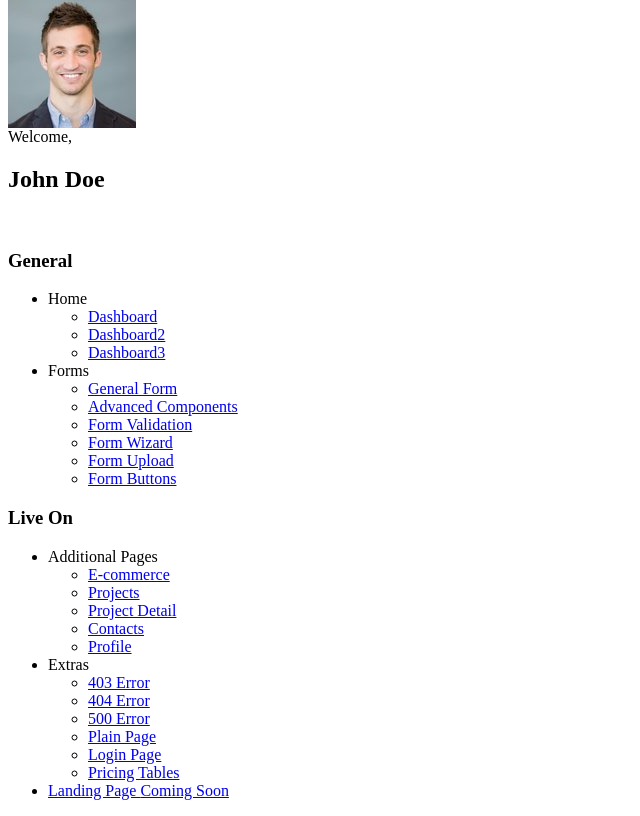
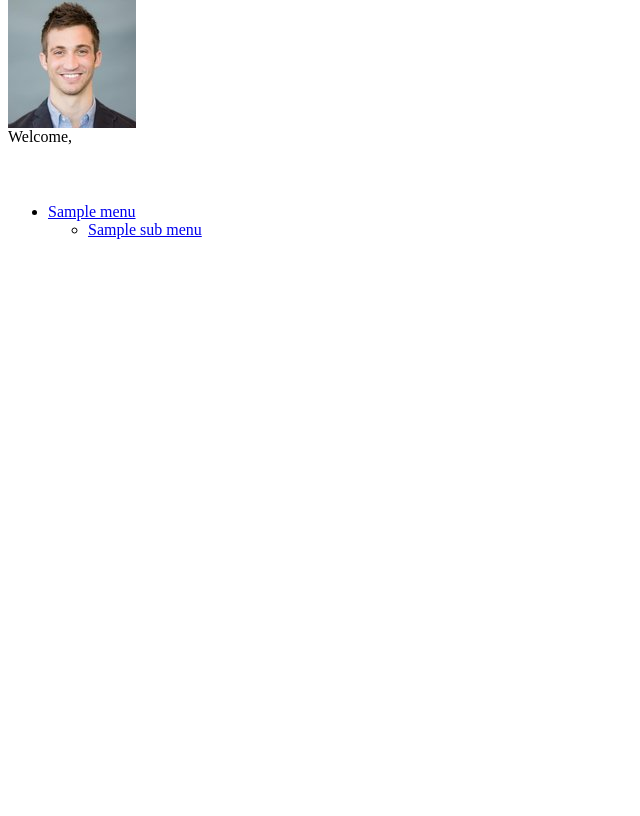
Before and after one commit to prasetyaningyudi/12mtr, a CodeIgniter app: the page made by application/views/section_sidebar.php in a window 1280 px wide. Shown: the part 26-842 px from the top of the page, without its empty margins (0-640 px from the left). After the commit the page ends 265 px from the top, so only its background shows below. Run offline with CodeIgniter, Linux system fonts and the light colour scheme; the template is opened without the code that fills it: most values are stand-ins (such as "Sample title", 1, 10 or a date in 2020).

Commit message:
Set menu sidebar dan session user

```diff
--- a/application/views/main_index.php
+++ b/application/views/main_index.php
@@ -65,7 +65,7 @@
 		</div>
 
 		<div class="modal" id="modal-delete" role="dialog">
-		<form id="form-delete">
+		<form id="form-delete" method="post">
 			<div class="modal-dialog modal-lg">
 			  <!-- Modal content-->
 			  <div class="modal-content">
--- a/application/views/section_sidebar.php
+++ b/application/views/section_sidebar.php
@@ -5,7 +5,7 @@
         <div class="col-md-3 left_col">
           <div class="left_col scroll-view">
             <div class="navbar nav_title" style="border: 0;">
-              <a href="index.html" class="site_title"><i class="fa fa-paw"></i> <span>Utakata</span></a>
+              <a href="<?php echo base_url(); ?>" class="site_title"><i class="fa fa-paw"></i> <span>Utakata</span></a>
             </div>
 
             <div class="clearfix"></div>
@@ -17,7 +17,7 @@
               </div>
               <div class="profile_info">
                 <span>Welcome,</span>
-                <h2>John Doe</h2>
+                <h2><?php echo $this->session->USERNAME; ?></h2>
               </div>
             </div>
             <!-- /menu profile quick info -->
@@ -27,28 +27,37 @@
             <!-- sidebar menu -->
             <div id="sidebar-menu" class="main_menu_side hidden-print main_menu">
               <div class="menu_section">
-                <h3>General</h3>
+                <h3><?php echo $this->session->ROLE_NAME; ?></h3>
                 <ul class="nav side-menu">
-                  <li><a><i class="fa fa-home"></i> Home <span class="fa fa-chevron-down"></span></a>
+				<?php foreach($menu as $value): ?>
+                  <li>
+				  <?php if($value->PERMALINK == '#' OR $value->PERMALINK == '' OR $value->PERMALINK == NULL): ?>
+					<a><i class="fa fa-<?php echo $value->MENU_ICON; ?>"></i> <?php echo $value->MENU_NAME; ?> <span class="fa fa-chevron-down"></span></a>
+				  <?php else: ?>
+				    <?php echo '<a href="'.$value->PERMALINK.'">'; ?>
+				    <i class="fa fa-<?php echo $value->MENU_ICON; ?>"></i> <?php echo $value->MENU_NAME; ?></a>
+				  <?php endif; ?>
                     <ul class="nav child_menu">
-                      <li><a href="index.html">Dashboard</a></li>
-                      <li><a href="index2.html">Dashboard2</a></li>
-                      <li><a href="index3.html">Dashboard3</a></li>
+					  <?php foreach($sub_menu as $val): ?>
+						  <?php if($value->ID == $val->MENU_ID): ?>
+						  <li>
+							  <?php if($val->PERMALINK == '#' OR $val->PERMALINK == '' OR $val->PERMALINK == NULL): ?>
+							  <a>
+							  <?php else: ?>
+							  <?php echo '<a href="'.$val->PERMALINK.'">'; ?>
+							  <?php endif; ?>
+							  <?php echo $val->MENU_NAME; ?>
+							  </a>
+						  </li>
+						  <?php endif; ?>
+					  <?php endforeach; ?>
                     </ul>
                   </li>
-                  <li><a><i class="fa fa-edit"></i> Forms <span class="fa fa-chevron-down"></span></a>
-                    <ul class="nav child_menu">
-                      <li><a href="form.html">General Form</a></li>
-                      <li><a href="form_advanced.html">Advanced Components</a></li>
-                      <li><a href="form_validation.html">Form Validation</a></li>
-                      <li><a href="form_wizards.html">Form Wizard</a></li>
-                      <li><a href="form_upload.html">Form Upload</a></li>
-                      <li><a href="form_buttons.html">Form Buttons</a></li>
-                    </ul>
-                  </li>
+				  <?php endforeach; ?>
                 </ul>
               </div>
-              <div class="menu_section">
+
+              <!-- <div class="menu_section">
                 <h3>Live On</h3>
                 <ul class="nav side-menu">
                   <li><a><i class="fa fa-bug"></i> Additional Pages <span class="fa fa-chevron-down"></span></a>
@@ -72,7 +81,7 @@
                   </li>
                   <li><a href="index2.html"><i class="fa fa-laptop"></i> Landing Page <span class="label label-success pull-right">Coming Soon</span></a></li>
                 </ul>
-              </div>
+              </div> -->
 
             </div>
             <!-- /sidebar menu -->
@@ -88,7 +97,7 @@
               <a data-toggle="tooltip" data-placement="top" title="Lock">
                 <i class="fa fa-lock"></i>
               </a>
-              <a data-toggle="tooltip" data-placement="top" title="Logout" href="login.html">
+              <a data-toggle="tooltip" data-placement="top" title="Logout" href="<?php echo base_url().'authentication/logout/'; ?>">
                 <i class="fas fa-sign-out-alt"></i>
               </a>
             </div>
```
Also changed, not shown: application/views/section_nav.php (+6 -5 lines).
